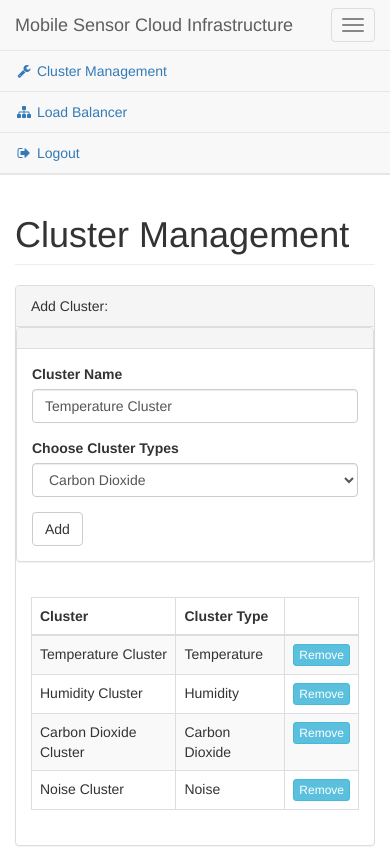
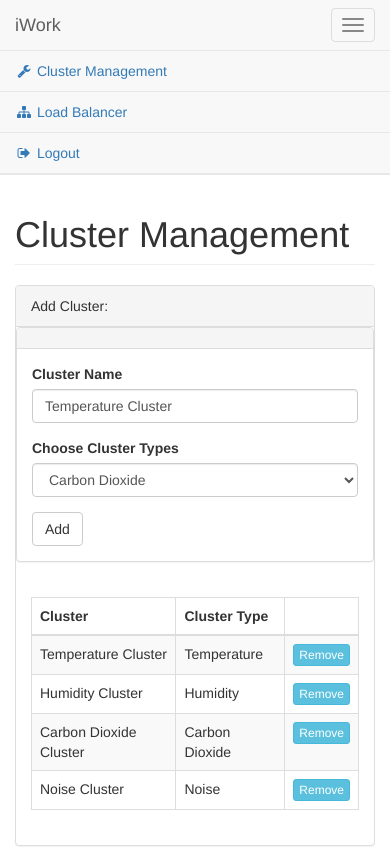
Before and after one commit to Leonard-Lee/CMPE-282-Final, a Flask app: page /user/cloud in a window 390 px wide. Run offline with Flask 2, Linux system fonts and the light colour scheme; some libraries are stand-ins or nearby versions.

Commit message:
change the topic from 'Mobile Sensor Cloud Infrastructure' to 'iWork'

```diff
--- a/requirements.txt
+++ b/requirements.txt
@@ -1,3 +1,2 @@
 Flask==0.10.1
 pymongo==3.3.1
-PyMySQL==0.7.11
--- a/src/templates/addcluster.html
+++ b/src/templates/addcluster.html
@@ -46,7 +46,7 @@
                     <span class="icon-bar"></span>
                     <span class="icon-bar"></span>
                 </button>
-                <a class="navbar-brand" href="/index">Mobile Sensor Cloud Infrastructure</a>
+                <a class="navbar-brand" href="/index">iWork</a>
             </div>
             <!-- /.navbar-header -->
 
--- a/src/templates/addsensor.html
+++ b/src/templates/addsensor.html
@@ -46,7 +46,7 @@
                     <span class="icon-bar"></span>
                     <span class="icon-bar"></span>
                 </button>
-                <a class="navbar-brand" href="/index">Mobile Sensor Cloud Infrastructure</a>
+                <a class="navbar-brand" href="/index">iWork</a>
             </div>
             <!-- /.navbar-header -->
 
--- a/src/templates/editcluster.html
+++ b/src/templates/editcluster.html
@@ -51,7 +51,7 @@
                     <span class="icon-bar"></span>
                     <span class="icon-bar"></span>
                 </button>
-                <a class="navbar-brand" href="/index">Mobile Sensor Cloud Infrastructure</a>
+                <a class="navbar-brand" href="/index">iWork</a>
             </div>
             <!-- /.navbar-header -->
 
--- a/src/templates/editsensor.html
+++ b/src/templates/editsensor.html
@@ -51,7 +51,7 @@
                     <span class="icon-bar"></span>
                     <span class="icon-bar"></span>
                 </button>
-                <a class="navbar-brand" href="/index">Mobile Sensor Cloud Infrastructure</a>
+                <a class="navbar-brand" href="/index">iWork</a>
             </div>
             <!-- /.navbar-header -->
 
--- a/src/templates/index.html
+++ b/src/templates/index.html
@@ -48,7 +48,7 @@
                     <span class="icon-bar"></span>
                     <span class="icon-bar"></span>
                 </button>
-                <a class="navbar-brand" href="/index">Mobile Sensor Cloud Infrastructure</a>
+                <a class="navbar-brand" href="/index">iWork</a>
             </div>
             <!-- /.navbar-header -->
 
--- a/src/templates/landing.html
+++ b/src/templates/landing.html
@@ -39,7 +39,7 @@
                     <span class="icon-bar"></span>
                     <span class="icon-bar"></span>
                 </button>
-                <a class="navbar-brand" href="#">Mobile Sensor Cloud Infrastructure</a>
+                <a class="navbar-brand" href="#">iWork</a>
             </div>
             <!-- Collect the nav links, forms, and other content for toggling -->
             <div class="collapse navbar-collapse" id="bs-example-navbar-collapse-1">
--- a/src/templates/loadbalancer.html
+++ b/src/templates/loadbalancer.html
@@ -51,7 +51,7 @@
                     <span class="icon-bar"></span>
                     <span class="icon-bar"></span>
                 </button>
-                <a class="navbar-brand" href="/index">Mobile Sensor Cloud Infrastructure</a>
+                <a class="navbar-brand" href="/index">iWork</a>
             </div>
             <!-- /.navbar-header -->
 
--- a/src/templates/login-error.html
+++ b/src/templates/login-error.html
@@ -77,7 +77,7 @@
                     <span class="icon-bar"></span>
                     <span class="icon-bar"></span>
                 </button>
-                <a class="navbar-brand" href="/index">Mobile Sensor Cloud Infrastructure</a>
+                <a class="navbar-brand" href="/index">iWork</a>
             </div>
             <!-- Collect the nav links, forms, and other content for toggling -->
             <div class="collapse navbar-collapse" id="bs-example-navbar-collapse-1">
--- a/src/templates/login.html
+++ b/src/templates/login.html
@@ -77,7 +77,7 @@
                     <span class="icon-bar"></span>
                     <span class="icon-bar"></span>
                 </button>
-                <a class="navbar-brand" href="/index">Mobile Sensor Cloud Infrastructure</a>
+                <a class="navbar-brand" href="/index">iWork</a>
             </div>
             <!-- Collect the nav links, forms, and other content for toggling -->
             <div class="collapse navbar-collapse" id="bs-example-navbar-collapse-1">
--- a/src/templates/monitor.html
+++ b/src/templates/monitor.html
@@ -51,7 +51,7 @@
                     <span class="icon-bar"></span>
                     <span class="icon-bar"></span>
                 </button>
-                <a class="navbar-brand" href="/index">Mobile Sensor Cloud Infrastructure</a>
+                <a class="navbar-brand" href="/index">iWork</a>
             </div>
             <!-- /.navbar-header -->
 
--- a/src/templates/registration.html
+++ b/src/templates/registration.html
@@ -85,7 +85,7 @@
                     <span class="icon-bar"></span>
                     <span class="icon-bar"></span>
                 </button>
-                <a class="navbar-brand" href="/index">Mobile Sensor Cloud Infrastructure</a>
+                <a class="navbar-brand" href="/index">iWork</a>
             </div>
             <!-- Collect the nav links, forms, and other content for toggling -->
             <div class="collapse navbar-collapse" id="bs-example-navbar-collapse-1">
--- a/src/templates/sensormanagement.html
+++ b/src/templates/sensormanagement.html
@@ -51,7 +51,7 @@
                     <span class="icon-bar"></span>
                     <span class="icon-bar"></span>
                 </button>
-                <a class="navbar-brand" href="/index">Mobile Sensor Cloud Infrastructure</a>
+                <a class="navbar-brand" href="/index">iWork</a>
             </div>
             <!-- /.navbar-header -->
 
--- a/src/templates/usage.html
+++ b/src/templates/usage.html
@@ -51,7 +51,7 @@
                     <span class="icon-bar"></span>
                     <span class="icon-bar"></span>
                 </button>
-                <a class="navbar-brand" href="/index">Mobile Sensor Cloud Infrastructure</a>
+                <a class="navbar-brand" href="/index">iWork</a>
             </div>
             <!-- /.navbar-header -->
 
```
